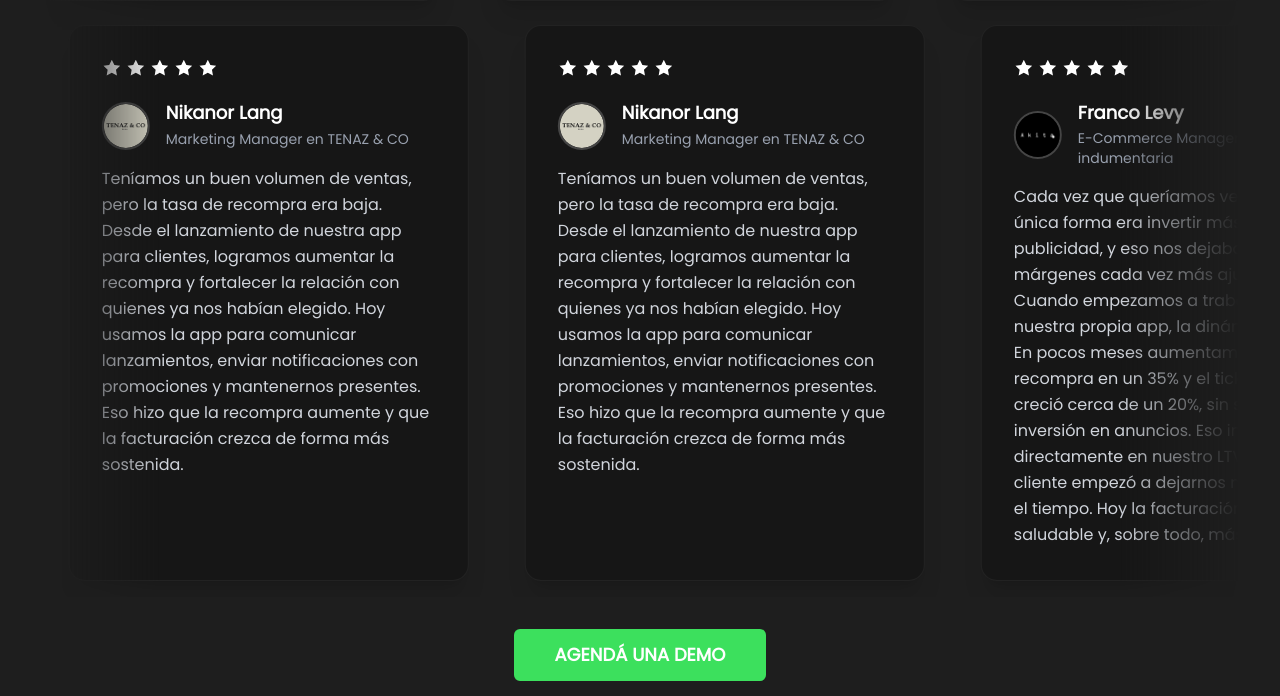
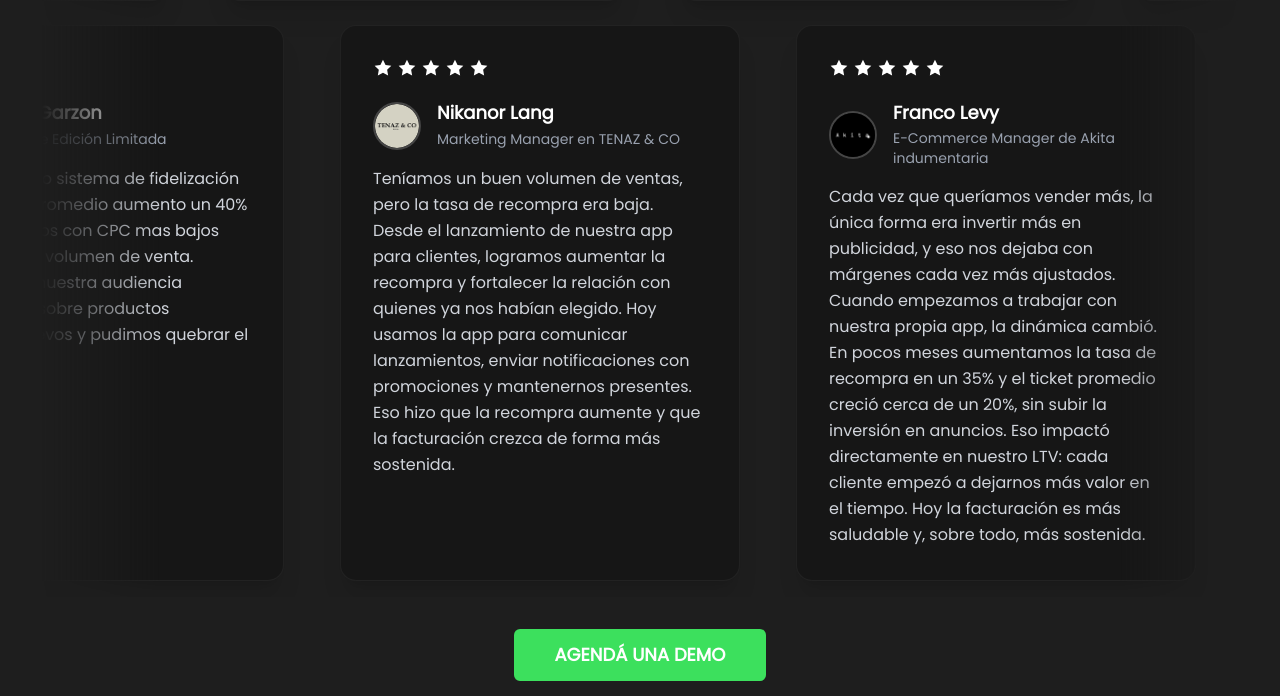
Before and after one commit to Julian-Kellmer/Sellium, a React (Vite) app: page / in a window 1280 px wide. Shown: the part 1684-2380 px from the top of the page. Built offline with nearby package versions, Linux system fonts and the light colour scheme.

Commit message:
fixes repeat review

```diff
--- a/src/constants/reviewsData.js
+++ b/src/constants/reviewsData.js
@@ -48,22 +48,16 @@ export const reviewsData = [
     text: 'Teníamos un buen volumen de ventas, pero la tasa de recompra era baja. Desde el lanzamiento de nuestra app para clientes, logramos aumentar la recompra y fortalecer la relación con quienes ya nos habían elegido. Hoy usamos la app para comunicar lanzamientos, enviar notificaciones con promociones y mantenernos presentes. Eso hizo que la recompra aumente y que la facturación crezca de forma más sostenida.',
     image: './tenazco.png',
   },
+
   {
     id: 8,
-    name: 'Nikanor Lang',
-    role: ' Marketing Manager en TENAZ & CO',
-    text: 'Teníamos un buen volumen de ventas, pero la tasa de recompra era baja. Desde el lanzamiento de nuestra app para clientes, logramos aumentar la recompra y fortalecer la relación con quienes ya nos habían elegido. Hoy usamos la app para comunicar lanzamientos, enviar notificaciones con promociones y mantenernos presentes. Eso hizo que la recompra aumente y que la facturación crezca de forma más sostenida.',
-    image: './tenazco.png',
-  },
-  {
-    id: 9,
     name: 'Franco Levy',
     role: ' E-Commerce Manager de Akita indumentaria',
     text: 'Cada vez que queríamos vender más, la única forma era invertir más en publicidad, y eso nos dejaba con márgenes cada vez más ajustados. Cuando empezamos a trabajar con nuestra propia app, la dinámica cambió. En pocos meses aumentamos la tasa de recompra en un 35% y el ticket promedio creció cerca de un 20%, sin subir la inversión en anuncios. Eso impactó directamente en nuestro LTV: cada cliente empezó a dejarnos más valor en el tiempo. Hoy la facturación es más saludable y, sobre todo, más sostenida.',
     image: './akita.png',
   },
   {
-    id: 10,
+    id: 9,
     name: 'Facundo Benveniste',
     role: ' Founder de Galería Infantil',
     text: 'Nos costaba comunicarnos a aquellos clientes que hace 3 meses no volvían a comprarnos, pero con el nuevo sistema creamos campañas de notificaciones especializadas y la recompra de aquellos entre 3-9 meses inactivos aumento un 40%.',
```
